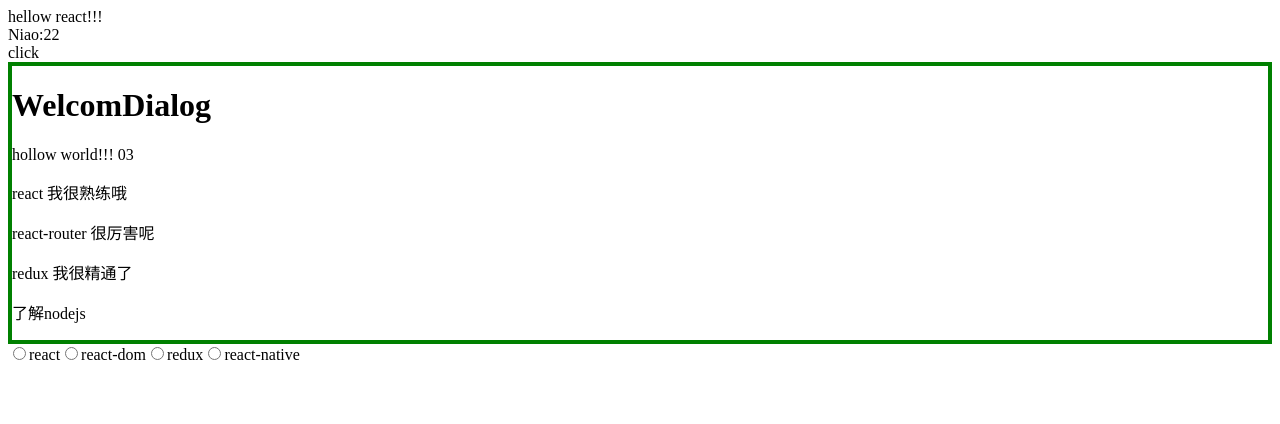
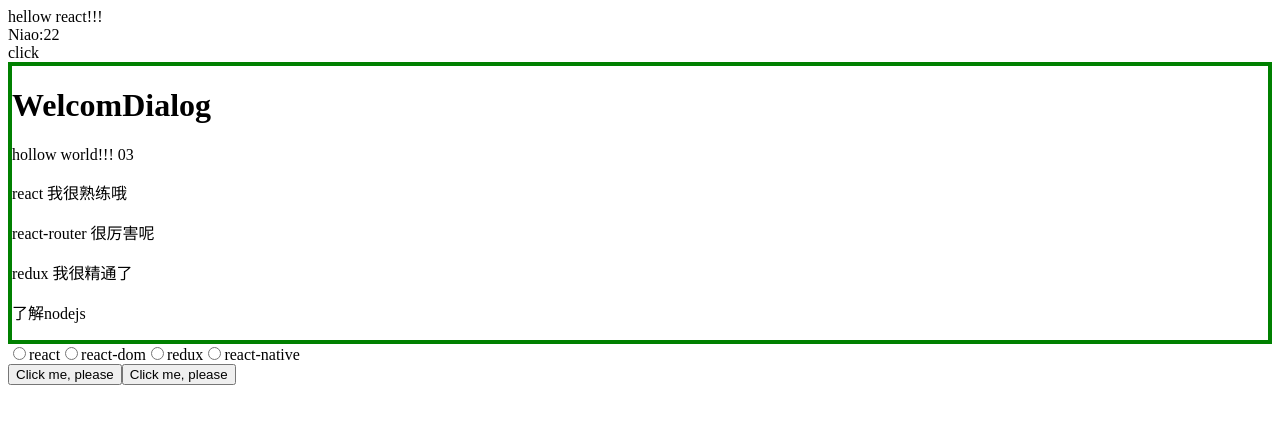
Before and after one commit to shanejix/front-end-playground, a React (Create React App) app: page / in a window 1280 px wide. Shown: the top 424 px of the page. Built offline with nearby package versions, Linux system fonts and the light colour scheme.

Commit message:
add React Hooks

```diff
--- a/src/App.js
+++ b/src/App.js
@@ -8,6 +8,7 @@ import Person from './ReactComp/HOC/Person'
 // import WelcomeDialog from './ReactComp/Composition/WelcomeDialog02'
 import WelcomeDialog from './ReactComp/Composition/WelcomeDialog03'
 import RadioGroup from './ReactComp/Composition/RadioGroup'
+import Button from './ReactHook/Button'
 
 function App() {
   return (
@@ -24,6 +25,8 @@ function App() {
 
       <RadioGroup />
 
+      <Button />
+
     </div>
   );
 }
--- /dev/null
+++ b/src/ReactHook/Button/ButtonClassComp.jsx
@@ -0,0 +1,18 @@
+import React, { Component } from "react";
+
+export default class Button extends Component {
+  constructor() {
+    super();
+    this.state = { buttonText: "Click me, please" };
+    this.handleClick = this.handleClick.bind(this);
+  }
+  handleClick() {
+    this.setState(() => {
+      return { buttonText: "Thanks, been clicked!" };
+    });
+  }
+  render() {
+    const { buttonText } = this.state;
+    return <button onClick={this.handleClick}>{buttonText}</button>;
+  }
+}
--- /dev/null
+++ b/src/ReactHook/Button/ButtonHookComp.jsx
@@ -0,0 +1,11 @@
+import React, { useState } from "react";
+
+export default function Button() {
+  const [buttonText, setButtonText] = useState("Click me,   please");
+
+  function handleClick() {
+    return setButtonText("Thanks, been clicked!");
+  }
+
+  return <button onClick={handleClick}>{buttonText}</button>;
+}
--- /dev/null
+++ b/src/ReactHook/Button/index.js
@@ -0,0 +1,13 @@
+import React from 'react'
+
+import ButtonClassComp from './ButtonClassComp'
+import ButtonHookComp from './ButtonHookComp'
+
+export default function index() {
+  return (
+    <div>
+      <ButtonClassComp />
+      <ButtonHookComp />
+    </div>
+  )
+}
```
Also changed, not shown: src/ReactHook/readme.md (added).
